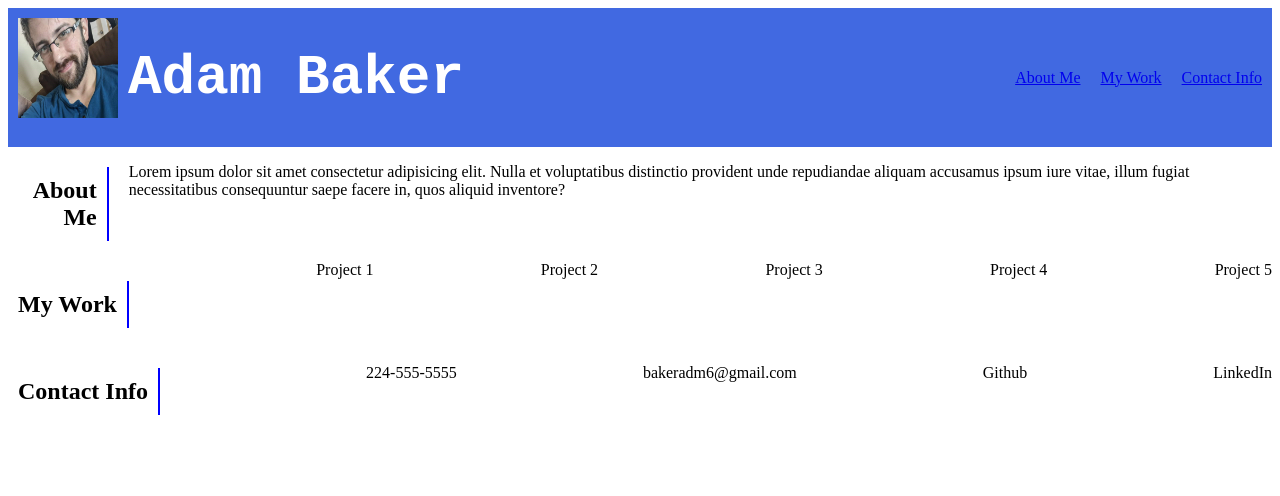
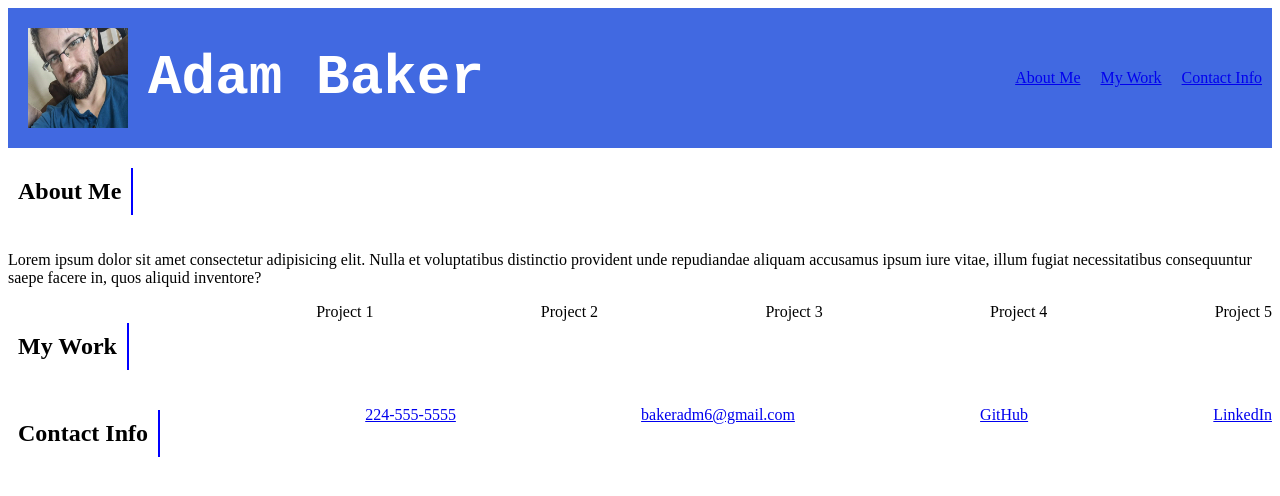
Before and after one commit to abaker421/02-programmer-profile-webpage, a plain HTML site: page index.html in a window 1280 px wide. Drawn offline with Linux system fonts and the light colour scheme.

Commit message:
added contact link

```diff
--- a/assets/css/styles.css
+++ b/assets/css/styles.css
@@ -28,20 +28,20 @@ h2{
      display: flex;
      justify-content: space-between;
      width: 100%;
-
 }
 /* Targets the header, creates flex box, puts items in a row */
 header {
     display: flex;
     flex-direction: row;
     background-color: royalblue;
+    align-items: center;
 }
 
 header img {
- display: flex;
- align-items: center;
+ /* display: flex;
+ align-items: center; */
  height: 100px;
- margin: 10px;
+ margin: 20px;
  width: 100px;
 }
 
@@ -68,5 +68,5 @@ nav ul li {
 
 .nav-links {
     display: flex;
-    flex-direction: row;
+    flex-flow: row wrap;
 }
--- a/index.html
+++ b/index.html
@@ -28,7 +28,8 @@
        </section>
 
        <section class="nav-links" id="my-work">
-        <h2>My Work</h2>
+           <h2>My Work</h2>
+           <!--Use ul? -->
         <article>Project 1</article>
         <article>Project 2</article>
         <article>Project 3</article>
@@ -38,10 +39,10 @@
 
        <section class="nav-links" id="contact-info">
         <h2>Contact Info</h2>
-        <p>224-555-5555</p>
-        <p>bakeradm6@gmail.com</p>
-        <p>Github</p>
-        <p>LinkedIn</p>
+        <p><a href="tel.2245555555">224-555-5555</a></p>
+        <p><a href="mailto:bakeradm6@gmail.com">bakeradm6@gmail.com</a></p>
+        <p><a href="https://github.com/Bakeradm6"target="_blank">GitHub</a></p>
+        <p><a href="https://www.linkedin.com/in/adam-baker-54b435216/"target="_blank">LinkedIn</a></p>
        </section>
 
      </main>
```
